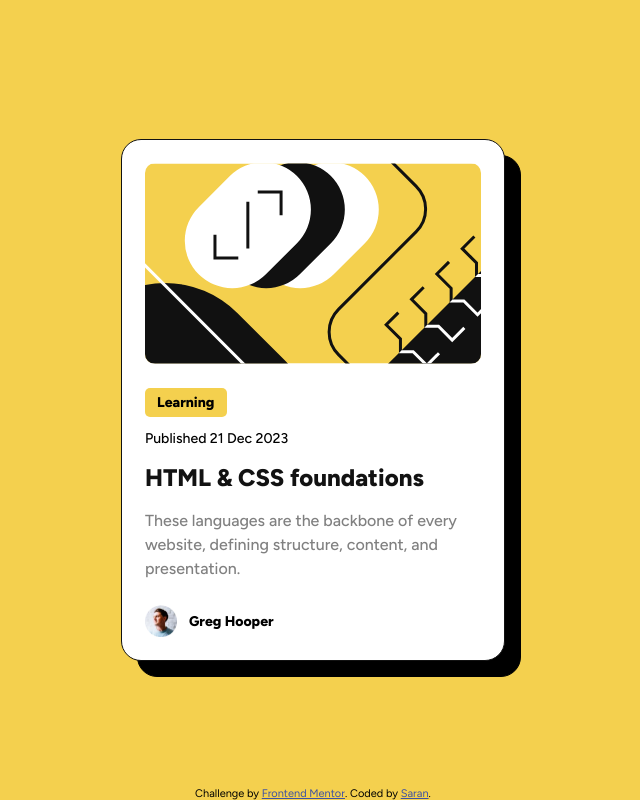
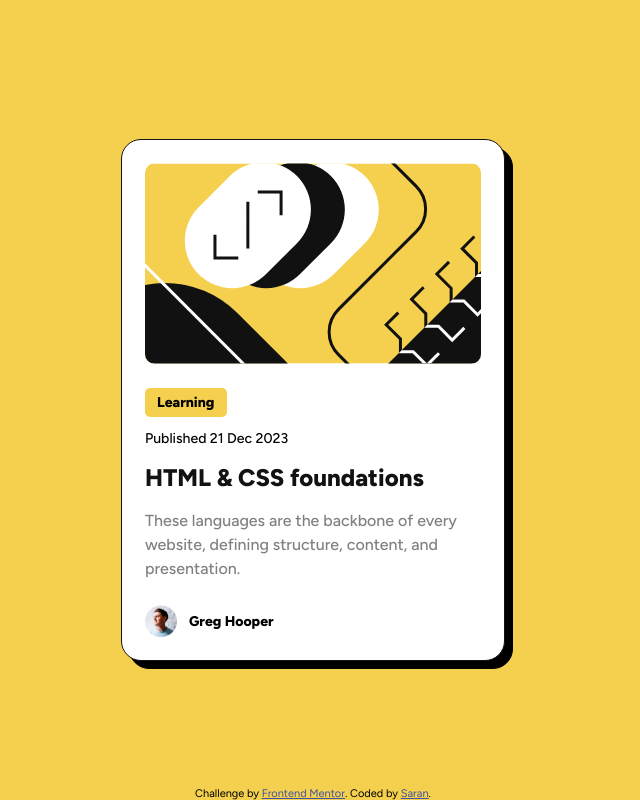
Before and after one commit to Sarank20/blog-preview-card-main, a plain HTML site: page index.html in a window 1280 px wide. Shown: the whole page, without its empty margins (327-967 px from the left). Drawn offline with Linux system fonts and the light colour scheme.

Commit message:
updated css

```diff
--- a/assets/style.css
+++ b/assets/style.css
@@ -25,7 +25,7 @@ main {
   position: relative;
   border-radius: 20px;
   border: 1px solid hsl(0, 0%, 7%);
-  filter: drop-shadow(16px 16px black);
+  filter: drop-shadow(8px 8px black);
 }
 
 .blogimage {
```
